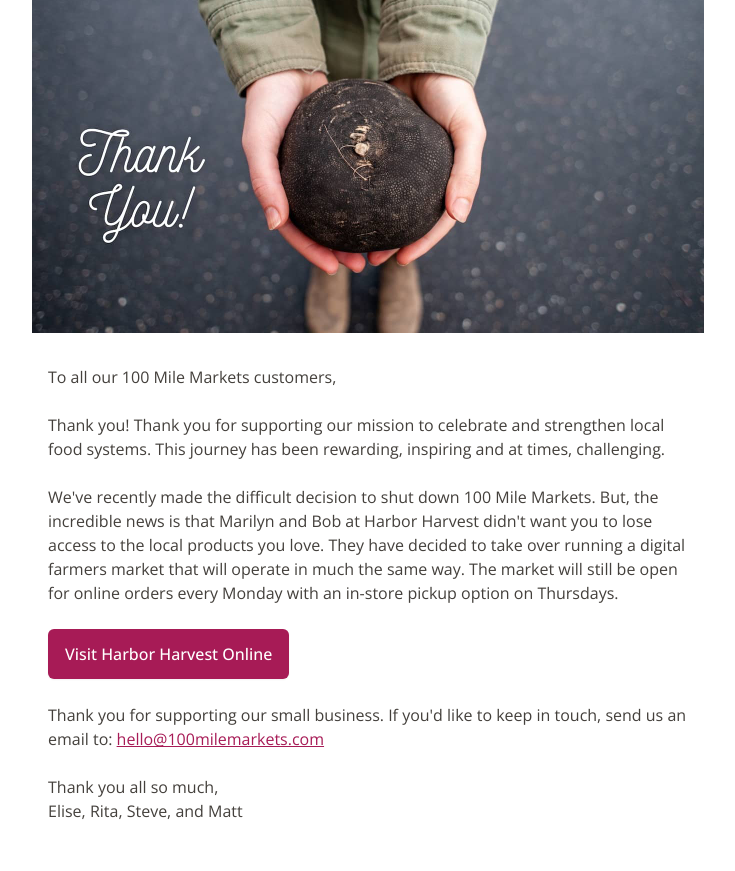
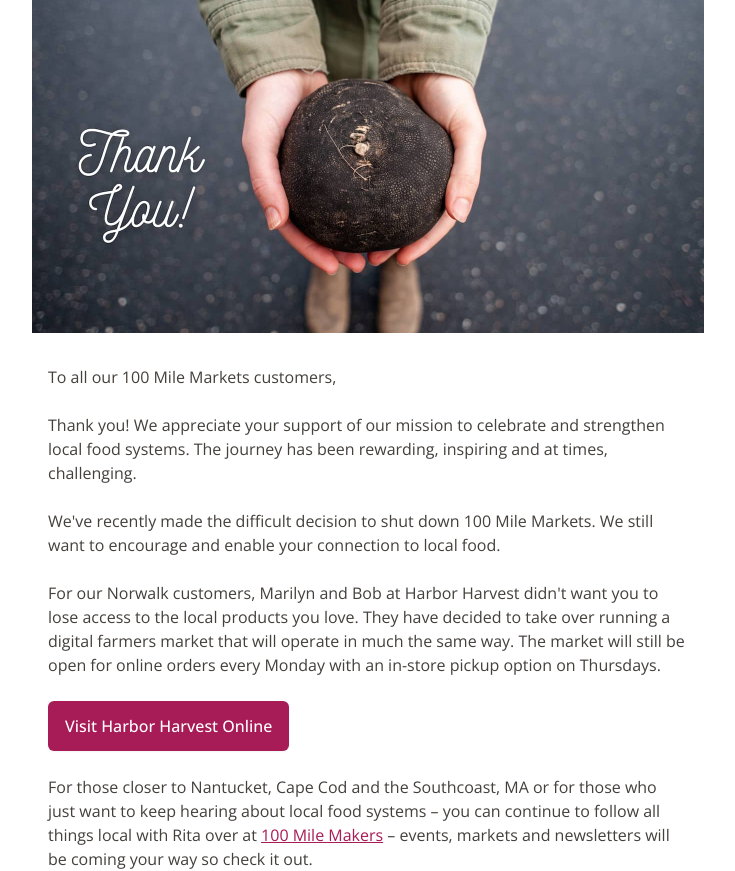
Before and after one commit to 100MileMarkets/100MileMarkets.github.io, a website: page docs/index.html in a window 1280 px wide. Shown: the part 91-962 px from the top of the page, without its empty margins (272-1007 px from the left). Drawn offline with nearby package versions, Linux system fonts and the light colour scheme; a web font is replaced by a local one.

Commit message:
Updated copy

```diff
--- a/docs/index.html
+++ b/docs/index.html
@@ -33,18 +33,24 @@
   <div class="max-w-2xl mx-auto px-4 text-stone-700 py-8 space-y-6 text-base">
     <p>To all our 100 Mile Markets customers,</p>
 
-    <p>Thank you! Thank you for supporting our mission to celebrate and strengthen local food systems. This journey has
-      been rewarding, inspiring and at times, challenging.</p>
+    <p>Thank you! We appreciate your support of our mission to celebrate and strengthen local food systems. The journey
+      has been rewarding, inspiring and at times, challenging.</p>
 
-    <p>We've recently made the difficult decision to shut down 100 Mile Markets. But, the incredible news is that
-      Marilyn
-      and Bob at Harbor Harvest didn't want you to lose access to the local products you love. They have decided to take
-      over running a digital farmers market that will operate in much the same way. The market will still be open for
-      online orders every Monday with an in-store pickup option on Thursdays.</p>
+    <p>We've recently made the difficult decision to shut down 100 Mile Markets. We still want to encourage and enable
+      your connection to local food.</p>
+
+    <p>For our Norwalk customers, Marilyn and Bob at Harbor Harvest didn't want you to lose access to the local products
+      you love. They have decided to take over running a digital farmers market that will operate in much the same way.
+      The market will still be open for online orders every Monday with an in-store pickup option on Thursdays.</p>
 
     <a href="https://harvest-online.localline.ca/"
       class="inline-block bg-beet-light border border-transparent rounded-md shadow-sm py-3 px-4 text-base font-medium text-white">Visit
       Harbor Harvest Online</a>
+
+    <p>For those closer to Nantucket, Cape Cod and the Southcoast, MA or for those who just want to keep hearing about
+      local food systems – you can continue to follow all things local with Rita over at <a
+        href="http://www.100milemakers.com/" class="text-beet-light underline">100 Mile Makers</a> – events, markets and
+      newsletters will be coming your way so check it out.</p>
 
     <p>Thank you for supporting our small business. If you'd like to keep in touch, send us an email to: <a
         class="text-beet-light underline"
```
